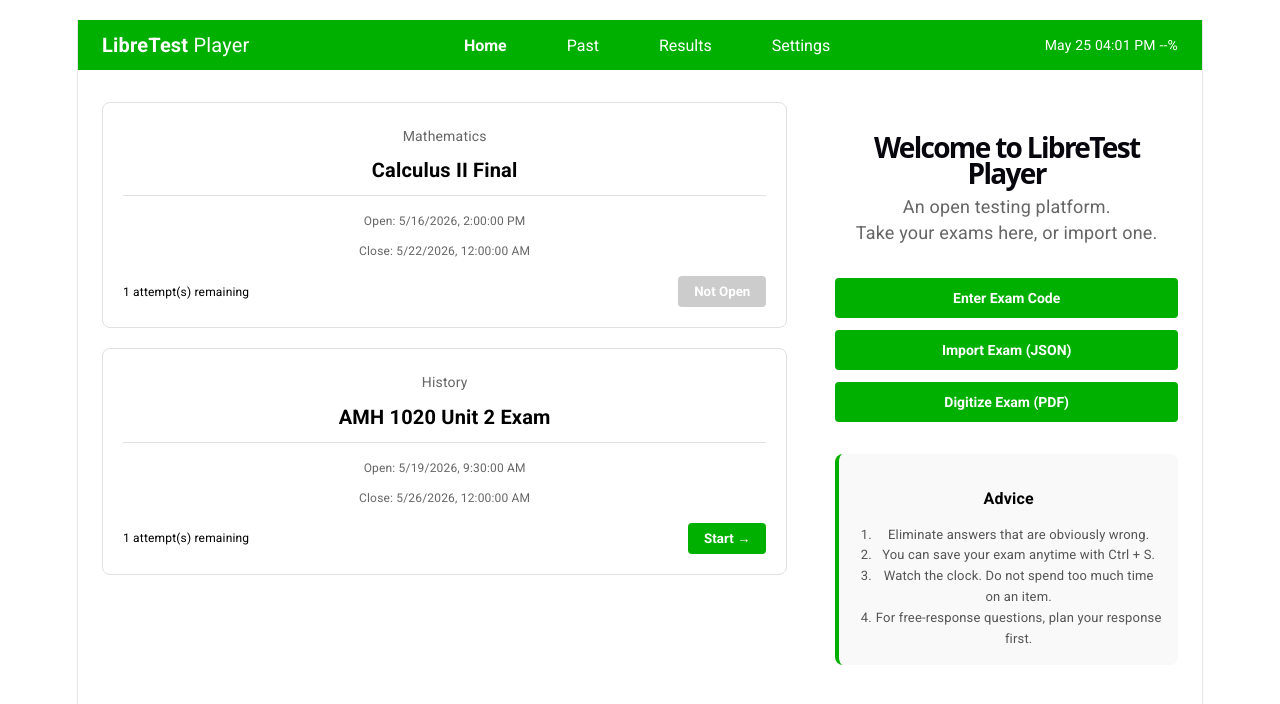
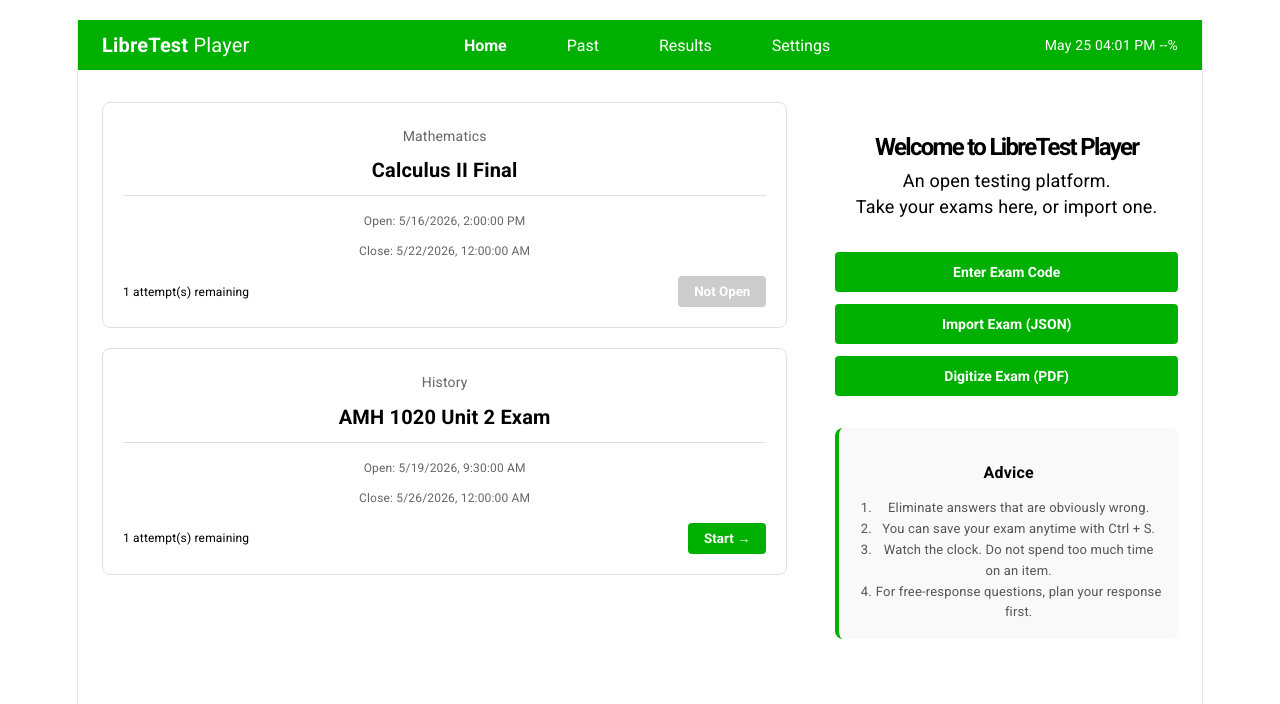
Before and after one commit to Split601824/libretest, a React (Vite) app: page / in a window 1280 px wide. Shown: the top 704 px of the page. Built offline with nearby package versions, Linux system fonts and the light colour scheme.

Commit message:
v0.2.7 -- Refined Home Menu for Player

```diff
--- a/src/PlayerHome.tsx
+++ b/src/PlayerHome.tsx
@@ -177,9 +177,9 @@ export function PlayerHome({ onStartExam, onRegistryCode }: PlayerHomeProps) {
             {/* Right side - Welcome and actions */}
             <div style={{ flex: 1, minWidth: '280px' }}>
               <div style={{ marginBottom: '32px' }}>
-                <h1 style={{ fontSize: '28px', fontWeight: 'bold', marginBottom: '8px' }}>Welcome to LibreTest Player</h1>
-                <p style={{ color: '#666' }}>An open testing platform.</p>
-                <p style={{ color: '#666' }}>Take your exams here, or import one.</p>
+                <h1 style={{ fontFamily: 'Roboto', fontSize: '24px', fontWeight: 'bold', marginBottom: '8px', color: '#000' }}>Welcome to LibreTest Player</h1>
+                <p style={{ color: '#000' }}>An open testing platform.</p>
+                <p style={{ color: '#000' }}>Take your exams here, or import one.</p>
               </div>
 
               <div style={{ display: 'flex', flexDirection: 'column', gap: '12px', marginBottom: '32px' }}>
```
